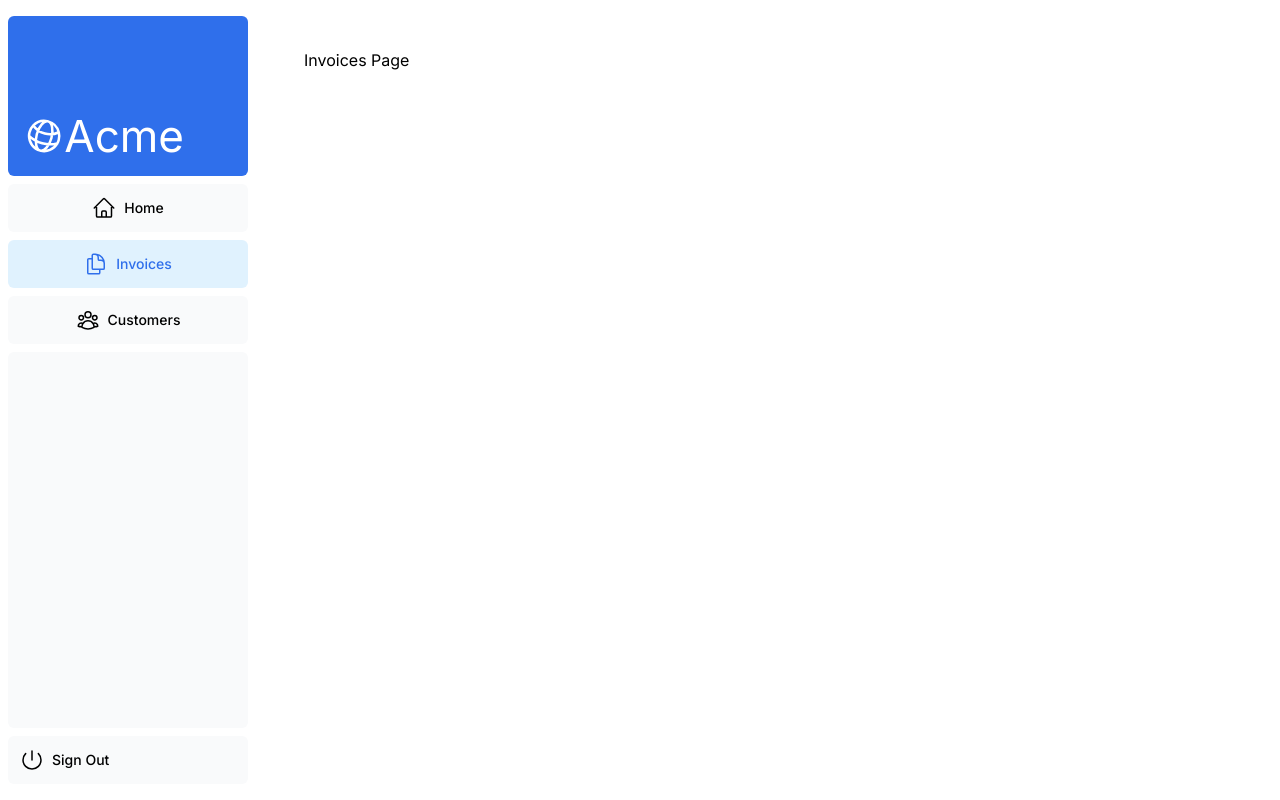
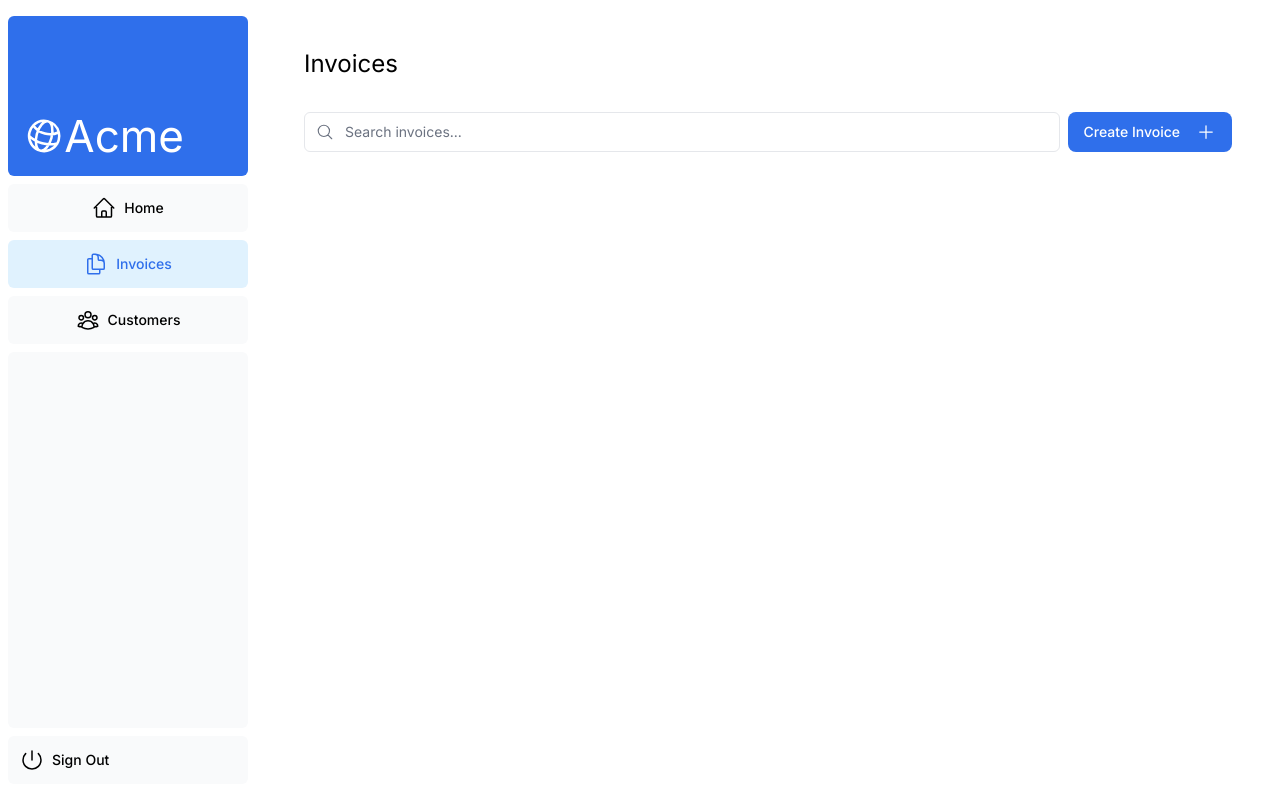
Before and after one commit to mauro-lugano/Next-Admin, a Next.js app: page /dashboard/invoices in a window 1280 px wide. Built offline with nearby package versions, Linux system fonts and the light colour scheme.

Commit message:
Update invoice page

```diff
--- a/app/dashboard/invoices/page.tsx
+++ b/app/dashboard/invoices/page.tsx
@@ -1,3 +1,21 @@
-export default function Page() {
-  return <p>Invoices Page</p>;
+import Pagination from '@/app/ui/invoices/pagination';
+import Search from '@/app/ui/search';
+import Table from '@/app/ui/invoices/table';
+import { CreateInvoice } from '@/app/ui/invoices/buttons';
+import { lusitana } from '@/app/ui/fonts';
+import { InvoicesTableSkeleton } from '@/app/ui/skeletons';
+import { Suspense } from 'react';
+
+export default async function Page() {
+  return (
+    <div className='w-full'>
+      <div className='flex w-full items-center justify-between'>
+        <h1 className={`${lusitana.className} text-2xl`}>Invoices</h1>
+      </div>
+      <div className='mt-4 flex items-center justify-between gap-2 md:mt-8'>
+        <Search placeholder='Search invoices...' />
+        <CreateInvoice />
+      </div>
+    </div>
+  );
 }
--- a/app/dashboard/layout.tsx
+++ b/app/dashboard/layout.tsx
@@ -1,5 +1,6 @@
 import SideNav from '@/app/ui/dashboard/sidenav';
 
+// export const experimental_ppr = true;
 export default function Layout({ children }: { children: React.ReactNode }) {
   return (
     <div className='flex h-screen flex-col md:flex-row md:overflow-hidden'>
--- a/next.config.ts
+++ b/next.config.ts
@@ -2,6 +2,9 @@ import type { NextConfig } from 'next';
 
 const nextConfig: NextConfig = {
   /* config options here */
+  // experimental: {
+  //   ppr: 'incremental',
+  // },
 };
 
 export default nextConfig;
```
Also changed, not shown: 1 other file (tests, documents, lock files or other folders).
